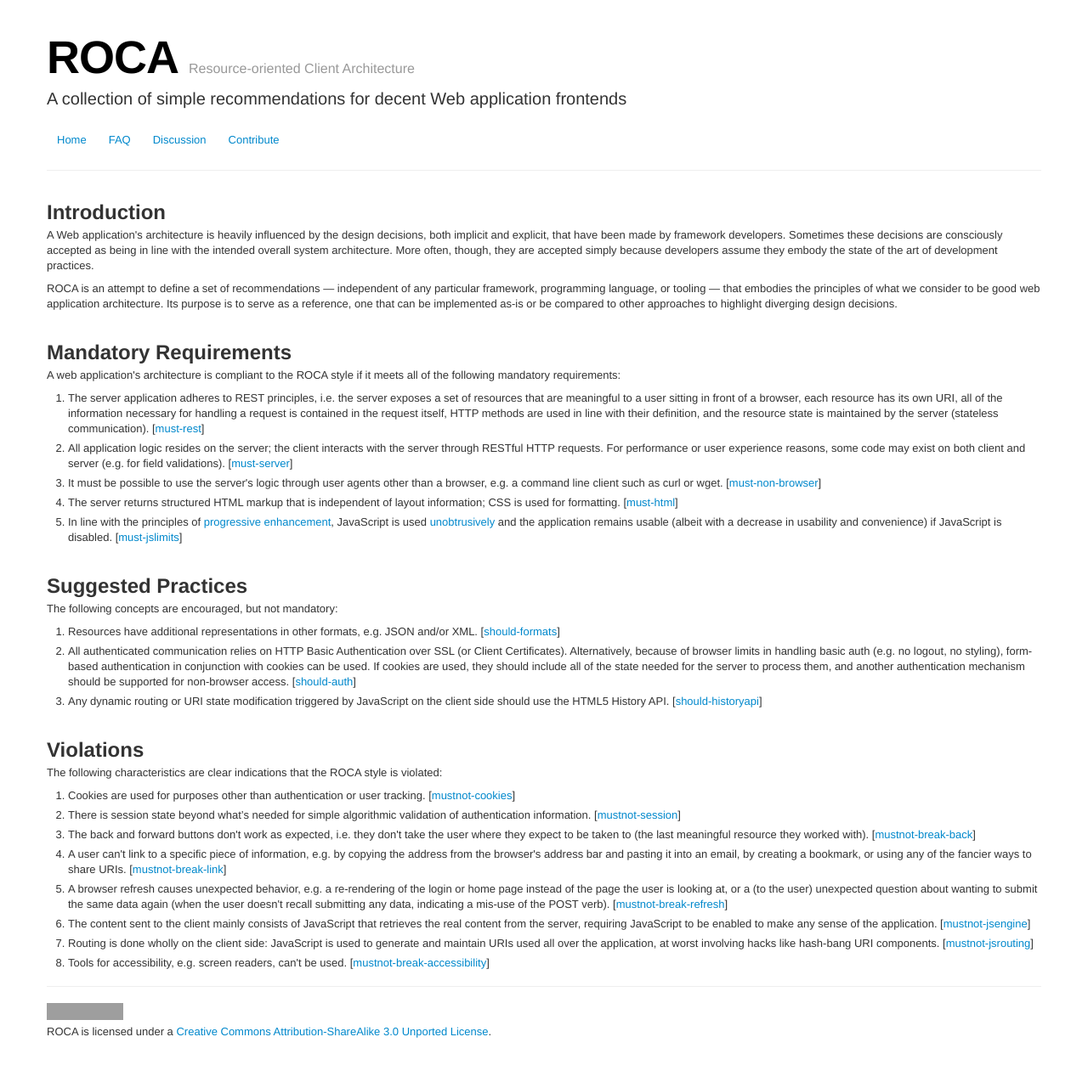
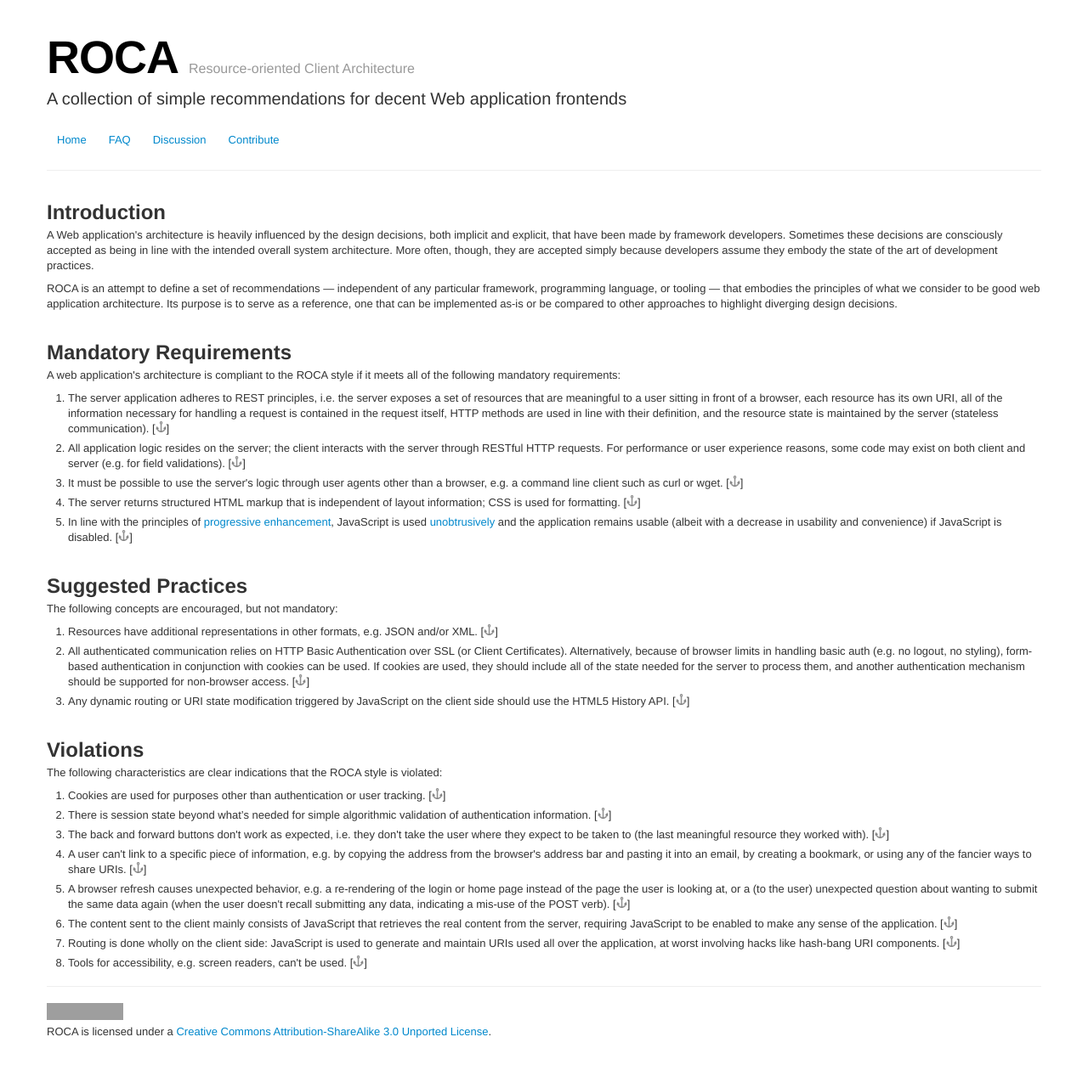
Before and after one commit to innoq/ROCA, a Jekyll site: the page built from index.html, in a window 1280 px wide. Shown: the whole page at 85% size. Built offline with Jekyll 4.4.1, drawn with Linux system fonts in a browser that asks for light colours; grey boxes are pictures that could not be loaded.

Commit message:
Replaced the anchor link texts with an icon

```diff
--- a/css/roca.css
+++ b/css/roca.css
@@ -40,3 +40,22 @@ h1 a:link, h1 a:visited {
   text-decoration: none;
   color:black;
 }
+
+a.anchor {
+    text-indent: -3000px;
+    background-image: url(anchor.png);
+    background-size: 100%;
+    height: 1em;
+    width:  1em;
+    white-space: nowrap;
+    outline: none;
+    overflow: hidden;
+    display: inline-block;
+    opacity:0.5;
+    filter:alpha(opacity=50);
+}
+
+a.anchor:hover, a.anchor:active {
+    opacity:1;
+    filter:alpha(opacity=100);
+}
--- a/index.html
+++ b/index.html
@@ -33,22 +33,22 @@ title: "ROCA: Resource-oriented Client Architecture"
 		contained in the request itself, HTTP methods are used
 		in line with their definition, and the resource state
 		is maintained by the server (stateless
-		communication). [<a href="#must-rest">must-rest</a>]
+		communication). [<a href="#must-rest" class="anchor">must-rest</a>]
 	</li>
 	<li id="must-server">All application logic resides
 		on the server; the client interacts with the server through
 		RESTful HTTP requests. For performance or user experience
 		reasons, some code may exist on both client and server
-		(e.g. for field validations). [<a href="#must-server">must-server</a>]
+		(e.g. for field validations). [<a href="#must-server" class="anchor">must-server</a>]
 	</li>
 	<li id="must-non-browser">It must be possible to use
 		the server's logic through user agents other than a browser,
 		e.g. a command line client such as curl or
-		wget. [<a href="#must-non-browser">must-non-browser</a>]
+		wget. [<a href="#must-non-browser" class="anchor">must-non-browser</a>]
 	</li>
 	<li id="must-html">The server returns structured HTML markup that is
 		independent of layout information; CSS is used for
-		formatting. [<a href="#must-html">must-html</a>]
+		formatting. [<a href="#must-html" class="anchor">must-html</a>]
 	</li>
 	<li id="must-jslimits">In line with the principles
 		of <a href="http://en.wikipedia.org/wiki/Progressive_enhancement"
@@ -57,7 +57,7 @@ title: "ROCA: Resource-oriented Client Architecture"
 		title="Unobtrusive JavaScript">unobtrusively</a>
 		and the application remains usable (albeit with a
 		decrease in usability and convenience) if JavaScript is
-		disabled. [<a href="#must-jslimits">must-jslimits</a>]
+		disabled. [<a href="#must-jslimits" class="anchor">must-jslimits</a>]
 	</li>
 </ol>
 
@@ -65,7 +65,7 @@ title: "ROCA: Resource-oriented Client Architecture"
 <p>The following concepts are encouraged, but not mandatory:</p>
 <ol>
 	<li id="should-formats">Resources have additional representations in other formats, e.g.
-		JSON and/or XML. [<a href="#should-formats">should-formats</a>]
+		JSON and/or XML. [<a href="#should-formats" class="anchor">should-formats</a>]
 	</li>
 	<li id="should-auth">All authenticated communication relies
 		on HTTP Basic Authentication over SSL (or Client
@@ -75,12 +75,12 @@ title: "ROCA: Resource-oriented Client Architecture"
 		are used, they should include all of the state needed for the
 		server to process them, and another authentication mechanism
 		should be supported for non-browser
-		access. [<a href="#should-auth">should-auth</a>]
+		access. [<a href="#should-auth" class="anchor">should-auth</a>]
 	</li>
 	<li id="should-historyapi">Any dynamic routing or URI state
 		modification triggered by JavaScript on the client
 		side should use the HTML5 History
-		API. [<a href="#should-historyapi">should-historyapi</a>]
+		API. [<a href="#should-historyapi" class="anchor">should-historyapi</a>]
 	</li>
 </ol>
 
@@ -90,21 +90,21 @@ title: "ROCA: Resource-oriented Client Architecture"
 <ol>
 	<li id="mustnot-cookies">Cookies
 		are used for purposes other than
-		authentication or user tracking. [<a href="#mustnot-cookies">mustnot-cookies</a>]
+		authentication or user tracking. [<a href="#mustnot-cookies" class="anchor">mustnot-cookies</a>]
 	</li>
 	<li id="mustnot-session">There
 		is session state beyond
 		what&#8217;s needed for simple
 		algorithmic validation of
 		authentication
-		information. [<a href="#mustnot-session">mustnot-session</a>]
+		information. [<a href="#mustnot-session" class="anchor">mustnot-session</a>]
 	</li>
 	<li id="mustnot-break-back">The back and forward buttons don't
 		work as expected, i.e. they
 		don't take the user where they
 		expect to be taken to (the
 		last meaningful resource they
-		worked with). [<a href="#mustnot-break-back">mustnot-break-back</a>]
+		worked with). [<a href="#mustnot-break-back" class="anchor">mustnot-break-back</a>]
 	</li>
 	<li id="mustnot-break-link">A user can't link to a specific
 		piece of information, e.g. by
@@ -113,7 +113,7 @@ title: "ROCA: Resource-oriented Client Architecture"
 		pasting it into an email, by
 		creating a bookmark, or using
 		any of the fancier ways to
-		share URIs. [<a href="#mustnot-break-link">mustnot-break-link</a>]
+		share URIs. [<a href="#mustnot-break-link" class="anchor">mustnot-break-link</a>]
 	</li>
 	<li id="mustnot-break-refresh">A browser refresh causes
 		unexpected behavior, e.g. a
@@ -126,23 +126,23 @@ title: "ROCA: Resource-oriented Client Architecture"
 		(when the user doesn't recall
 		submitting any data,
 		indicating a mis-use of the
-		POST verb). [<a href="#mustnot-break-refresh">mustnot-break-refresh</a>]
+		POST verb). [<a href="#mustnot-break-refresh" class="anchor">mustnot-break-refresh</a>]
 	</li>
 	<li id="mustnot-jsengine">The content sent to the client
 		mainly consists of JavaScript that retrieves the real
 		content from the server, requiring JavaScript to be
 		enabled to make any sense of the
-		application. [<a href="#mustnot-jsengine">mustnot-jsengine</a>]
+		application. [<a href="#mustnot-jsengine" class="anchor">mustnot-jsengine</a>]
 	</li>
 	<li id="shouldnot-jsrouting">Routing is done wholly on the
 		client side: JavaScript is used to generate and
 		maintain URIs used all over the application, at worst
 		involving hacks like hash-bang URI components.
-		[<a href="#mustnot-jsrouting">mustnot-jsrouting</a>]
+		[<a href="#mustnot-jsrouting" class="anchor">mustnot-jsrouting</a>]
 	</li>
 	<li id="mustnot-break-accessibility">Tools for accessibility,
 		e.g. screen readers, can't be
-		used. [<a href="#mustnot-break-accessibility">mustnot-break-accessibility</a>]
+		used. [<a href="#mustnot-break-accessibility" class="anchor">mustnot-break-accessibility</a>]
 	</li>
 </ol>
 
```
Also changed, not shown: css/anchor.png (added).
